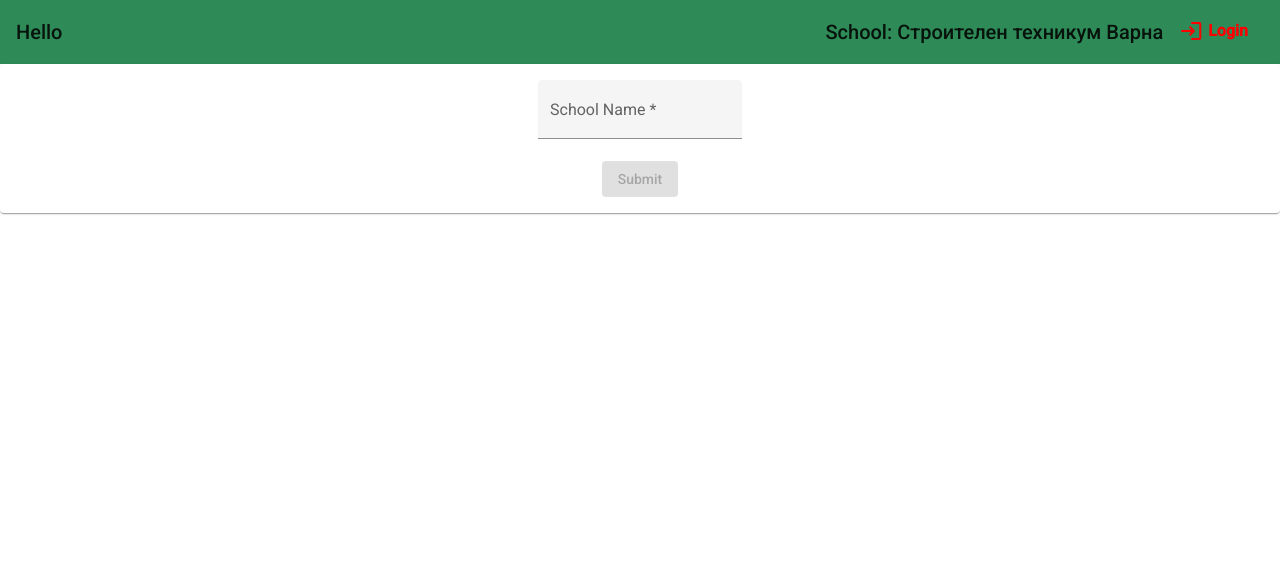
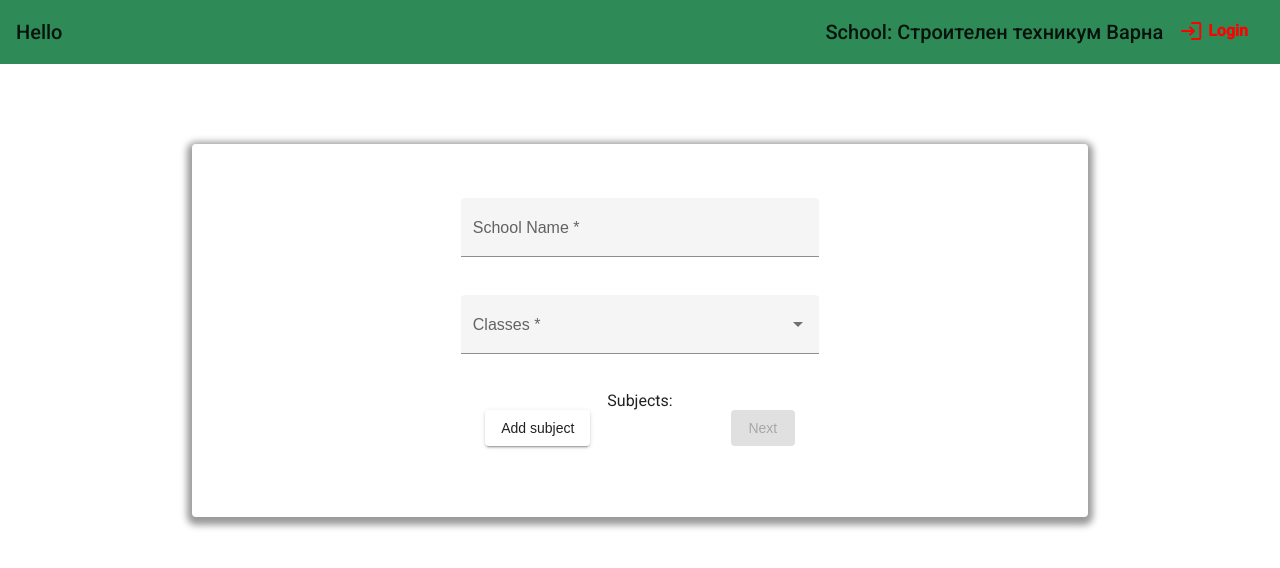
Before and after one commit to GabrielGeorgievGit/OnlineSchoolDiary, an Angular app in the folder front-end/: page /#/school/register in a window 1280 px wide. Shown: the top 568 px of the page. Built offline with nearby package versions, Linux system fonts and the light colour scheme.

Commit message:
Worked on register school form

```diff
--- /dev/null
+++ b/front-end/src/app/Services/school.service.ts
@@ -0,0 +1,17 @@
+import { HttpClient } from '@angular/common/http';
+import { Injectable } from '@angular/core';
+import { ShowOnDirtyErrorStateMatcher } from '@angular/material/core';
+import { Observable } from 'rxjs';
+import { environment } from 'src/environments/environment';
+import { School } from '../models/School';
+
+@Injectable({
+  providedIn: 'root',
+})
+export class SchoolService {
+  constructor(private readonly http: HttpClient) {}
+
+  registerSchoolProfile(school: School): Observable<School> {
+    return this.http.post<School>(`http://localhost:4200/#/login`, school);
+  }
+}
--- a/front-end/src/app/app-routing.module.ts
+++ b/front-end/src/app/app-routing.module.ts
@@ -2,7 +2,7 @@ import { NgModule } from '@angular/core';
 import { RouterModule, Routes } from '@angular/router';
 import { HomePageComponent } from './home-page/home-page.component';
 import { LoginComponent } from './login/login.component';
-import { RegisterComponent } from './register/register.component';
+import { RegisterComponent } from './modules/school/components/register/register.component';
 import { SchoolAdminComponent } from './modules/school/components/school-admin/school-admin.component';
 
 const routes: Routes = [
--- a/front-end/src/app/app.module.ts
+++ b/front-end/src/app/app.module.ts
@@ -12,8 +12,10 @@ import { MatCardModule } from '@angular/material/card';
 import { ReactiveFormsModule } from '@angular/forms';
 import { BrowserAnimationsModule } from '@angular/platform-browser/animations';
 import { MatButtonModule } from '@angular/material/button';
+import { MatSelectModule } from '@angular/material/select';
 import { SchoolAdminComponent } from './modules/school/components/school-admin/school-admin.component';
-import { RegisterComponent } from './register/register.component';
+import { RegisterComponent } from './modules/school/components/register/register.component';
+import { HttpClientModule } from '@angular/common/http';
 
 @NgModule({
   declarations: [
@@ -34,6 +36,8 @@ import { RegisterComponent } from './register/register.component';
     ReactiveFormsModule,
     MatInputModule,
     BrowserAnimationsModule,
+    MatSelectModule,
+    HttpClientModule,
   ],
   providers: [],
   bootstrap: [AppComponent],
--- a/front-end/src/app/login/login.component.html
+++ b/front-end/src/app/login/login.component.html
@@ -36,6 +36,8 @@
     </button>
     <br />
     <mat-label>You don't have an account?</mat-label>
-    <button mat-raised-button id="register-btn">Register</button>
+    <button mat-raised-button id="register-btn" routerLink="/register">
+      Register
+    </button>
   </form>
 </mat-card>
--- a/front-end/src/app/models/School.ts
+++ b/front-end/src/app/models/School.ts
@@ -1,3 +1,9 @@
 export interface School {
   name: string;
+  classes: string[];
+  subjects: string[];
+
+  // address: string;
+  // director: string;
+  // classes: string[];
 }
--- /dev/null
+++ b/front-end/src/app/modules/school/components/register/register.component.css
@@ -0,0 +1,36 @@
+form {
+    margin: 10rem auto;
+    display: flex;
+    flex-direction: column;
+    align-items: center;
+}
+
+.schoolDetails {
+    width: 40%;
+    margin-bottom: 1rem;
+    font-family: 'Montserrat', sans-serif;
+}
+
+.schoolSubjects {
+    margin-bottom: 1rem;
+    width: 80%;
+}
+
+.buttonsContainer {
+    display: flex;
+    width: 450px;
+    justify-content: space-around;
+    align-items: center;
+    margin-bottom: 1rem;
+}
+
+button {
+    font-family: 'Montserrat', sans-serif;
+}
+
+.form-container {
+    margin: 5rem auto;
+    padding: 3.4rem 0;
+    box-shadow: 0px 3px 7px 5px rgba(0,0,0,0.4);
+    width: 70%;
+}
--- /dev/null
+++ b/front-end/src/app/modules/school/components/register/register.component.html
@@ -0,0 +1,66 @@
+{{ school | json }}
+
+<mat-card class="form-container">
+  <form [formGroup]="formGroup" (submit)="handleSubmit()">
+    <mat-form-field class="schoolDetails" appearance="fill">
+      <mat-label>School Name</mat-label>
+      <input formControlName="name" matInput />
+      <mat-error *ngIf="formGroup.get('name')?.errors?.['required']"
+        >School name is required.</mat-error
+      >
+      <mat-error *ngIf="formGroup.get('name')?.errors?.['maxlength']"
+        >Min length is 3 symbols.</mat-error
+      >
+    </mat-form-field>
+
+    <mat-form-field class="schoolDetails" appearance="fill">
+      <mat-label>Classes</mat-label>
+      <mat-select formControlName="classes" multiple>
+        <mat-option>Pre-school</mat-option>
+        <mat-option *ngFor="let class of classes; index as i">
+          {{ i + 1 }}
+        </mat-option>
+      </mat-select>
+
+      <mat-error *ngIf="formGroup.get('classes')?.errors?.['required']">
+        Choosing classes is a required field
+      </mat-error>
+    </mat-form-field>
+
+    <mat-label>Subjects: </mat-label>
+    <ng-container formArrayName="subjects">
+      <div
+        *ngFor="let subject of subjectsFormArray.controls; index as i"
+        fxLayout="row"
+        fxLayoutAlign="space-around center"
+      >
+        <mat-form-field class="schoolSubjects" [formGroupName]="i">
+          <mat-label>Subject name: </mat-label>
+          <input formControlName="name" matInput />
+          <mat-error *ngIf="subject.get('name')?.errors?.['required']"
+            >Subject name is required.</mat-error
+          >
+        </mat-form-field>
+
+        <button mat-icon-button type="button" (click)="removeSubject(i)">
+          <mat-icon>delete</mat-icon>
+        </button>
+      </div>
+    </ng-container>
+
+    <div class="buttonsContainer">
+      <button mat-raised-button type="button" (click)="addSubject()">
+        Add subject
+      </button>
+      <button
+        mat-raised-button
+        id="submit"
+        type="submit"
+        [disabled]="formGroup.invalid"
+      >
+        <!-- routerLink="../../login" -->
+        Next
+      </button>
+    </div>
+  </form>
+</mat-card>
--- /dev/null
+++ b/front-end/src/app/modules/school/components/register/register.component.ts
@@ -0,0 +1,73 @@
+import { Component, Input, OnInit, Output, EventEmitter } from '@angular/core';
+import { FormArray, FormBuilder, FormGroup, Validators } from '@angular/forms';
+import { Router } from '@angular/router';
+import { School } from 'src/app/models/School';
+import { SchoolService } from 'src/app/Services/school.service';
+
+@Component({
+  selector: 'app-register',
+  templateUrl: './register.component.html',
+  styleUrls: ['./register.component.css'],
+})
+export class RegisterComponent implements OnInit {
+  formGroup: FormGroup;
+  classes = Array(12).fill(false);
+  subjects: string[];
+
+  @Input() set school(value: School) {
+    if (value) {
+      this.formGroup.patchValue(value);
+    }
+  }
+  @Output() profileSubmit: EventEmitter<School> = new EventEmitter<School>();
+  constructor(
+    private readonly formBuild: FormBuilder,
+    private readonly schoolService: SchoolService,
+    private readonly router: Router
+  ) {
+    this.subjects = [];
+    this.formGroup = this.formBuild.group({
+      name: this.formBuild.control('', [
+        Validators.required,
+        Validators.minLength(3),
+      ]),
+      classes: this.formBuild.control('', [Validators.required]),
+      subjects: this.formBuild.array([]),
+    });
+  }
+
+  ngOnInit(): void {}
+
+  handleSubmit(): void {
+    // this.profileSubmit.emit();
+    this.schoolService.registerSchoolProfile(this.formGroup.value).subscribe({
+      next: (response) => {
+        this.router.navigate([]);
+        console.log('kyss');
+      },
+      error: (response) => {
+        console.log(this.formGroup.get('classes')?.value);
+      },
+    });
+  }
+
+  get subjectsFormArray() {
+    return this.formGroup.get('subjects') as FormArray;
+  }
+
+  addSubject() {
+    this.subjectsFormArray.push(
+      this.formBuild.group({
+        name: ['', Validators.required],
+      })
+    );
+  }
+
+  removeSubject(index: number) {
+    this.subjectsFormArray.removeAt(index);
+  }
+
+  // get classes() {
+  //   return this.formGroup.get('classesNums') as FormArray;
+  // }
+}
--- a/front-end/src/app/register/register.component.css
+++ /dev/null
@@ -1,6 +0,0 @@
-form {
-    margin: 10rem auto;
-    display: flex;
-    flex-direction: column;
-    align-items: center;
-}
--- a/front-end/src/app/register/register.component.html
+++ /dev/null
@@ -1,24 +0,0 @@
-{{ school | json }}
-
-<mat-card class="form-container">
-  <form [formGroup]="formGroup" (submit)="handleSubmit()">
-    <mat-form-field class="schoolDetails" appearance="fill">
-      <mat-label>School Name</mat-label>
-      <input formControlName="name" matInput />
-      <mat-error *ngIf="formGroup.get('name')?.errors?.['required']"
-        >School name is required.</mat-error
-      >
-      <mat-error *ngIf="formGroup.get('name')?.errors?.['maxlength']"
-        >Min length is 3 symbols.</mat-error
-      >
-    </mat-form-field>
-    <button
-      mat-raised-button
-      id="submit"
-      type="submit"
-      [disabled]="formGroup.invalid"
-    >
-      Submit
-    </button>
-  </form>
-</mat-card>
--- a/front-end/src/app/register/register.component.ts
+++ /dev/null
@@ -1,25 +0,0 @@
-import { Component, Input, OnInit } from '@angular/core';
-import { FormBuilder, FormGroup, Validators } from '@angular/forms';
-import { School } from 'src/app/models/School';
-
-@Component({
-  selector: 'app-register',
-  templateUrl: './register.component.html',
-  styleUrls: ['./register.component.css'],
-})
-export class RegisterComponent implements OnInit {
-  formGroup: FormGroup;
-  @Input() set school(value: School) {}
-  constructor(private readonly formBuild: FormBuilder) {
-    this.formGroup = this.formBuild.group({
-      name: this.formBuild.control('', [
-        Validators.required,
-        Validators.minLength(3),
-      ]),
-    });
-  }
-
-  ngOnInit(): void {}
-
-  handleSubmit(): void {}
-}
--- a/front-end/src/environments/environment.ts
+++ b/front-end/src/environments/environment.ts
@@ -3,7 +3,8 @@
 // The list of file replacements can be found in `angular.json`.
 
 export const environment = {
-  production: false
+  production: true,
+  api: 'http://localhost:4200/#/',
 };
 
 /*
```
Also changed, not shown: 1 other file (tests, documents, lock files or other folders).
